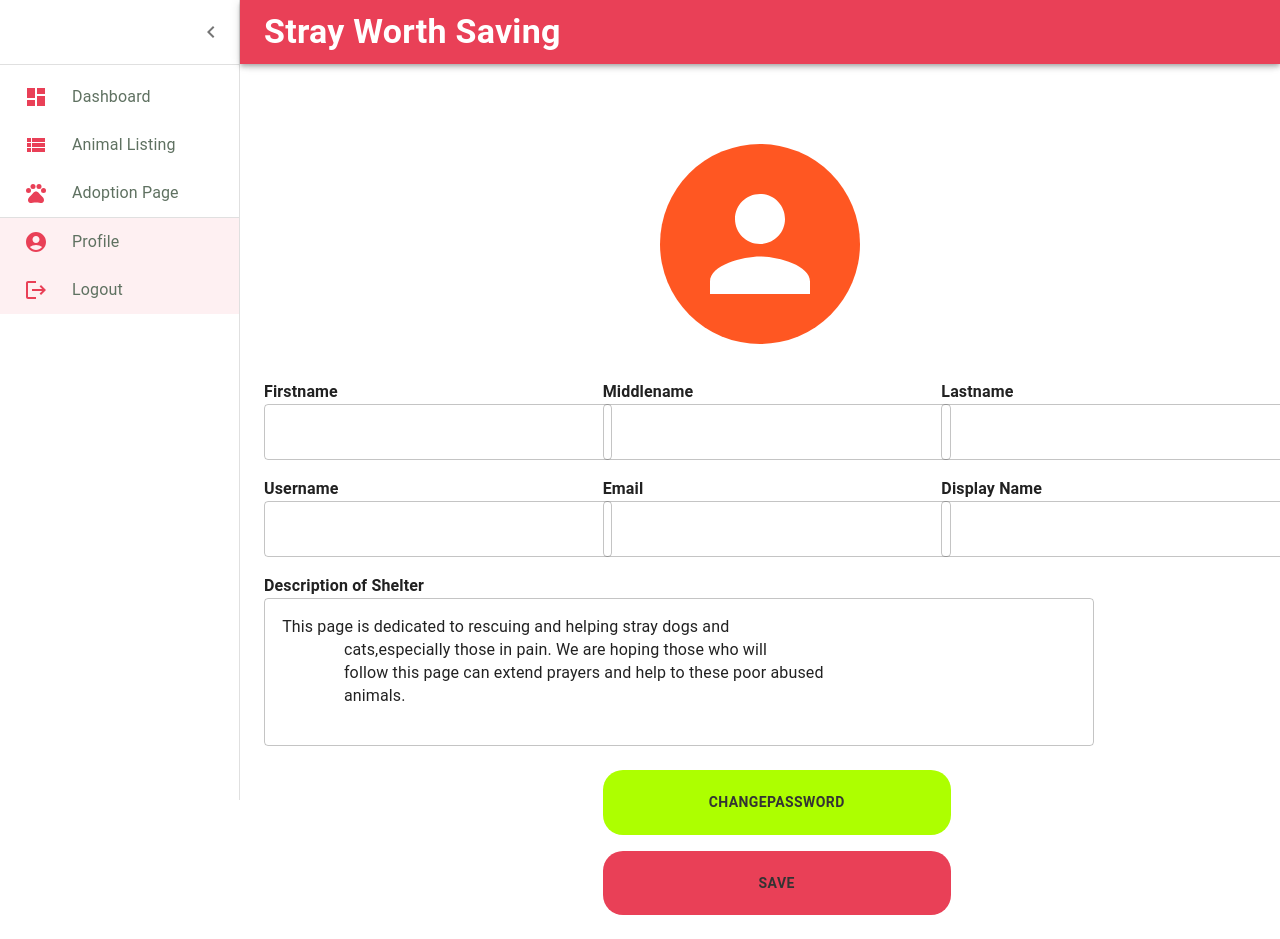
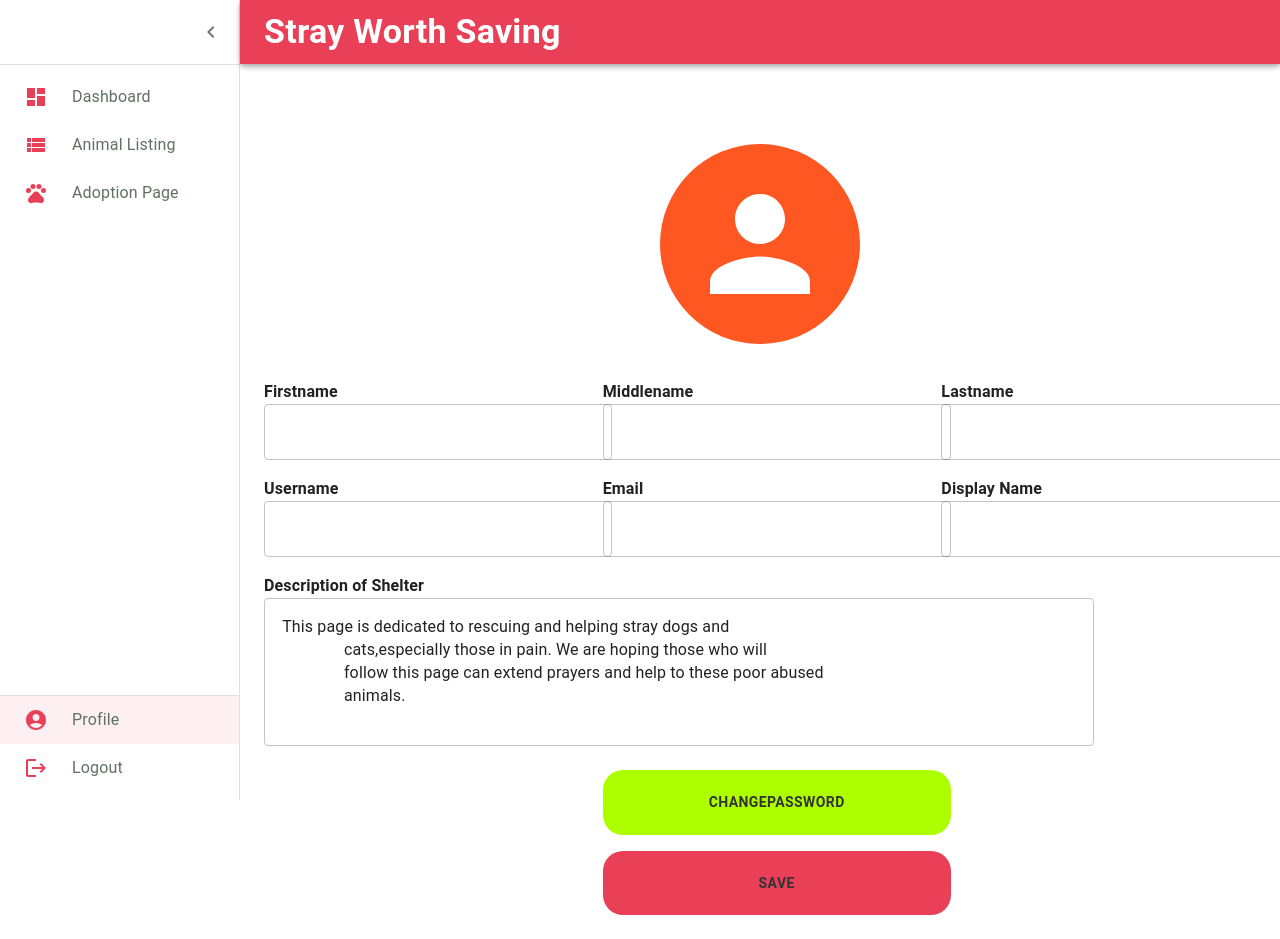
Before and after one commit to DropitupQwerty/reskyut-web-react, a React (Create React App) app: page /profile in a window 1280 px wide. Built offline with nearby package versions, Linux system fonts and the light colour scheme.

Commit message:
testing my github profile (not recording)

```diff
--- a/src/App.js
+++ b/src/App.js
@@ -18,11 +18,10 @@
       <Router>
         <Routes>
           <Route path="/" element={<SignIn />}></Route>
-          <Route path="/dashboard" element={<Dashboard />}></Route>
+          <Route path="/dashboard" element={<Dashboard />}></Route>s{' '}
           <Route path="/profile" element={<Profile />}></Route>
           <Route path="/animallisting" element={<AnimalListing />}></Route>
           <Route path="/adoptionpage" element={<AdopptionPage />}></Route>
-
           {/* Animal Listing */}
           <Route
             path="/animallisting/addanimal"
--- a/src/components/shelterAdminLayout.js
+++ b/src/components/shelterAdminLayout.js
@@ -226,6 +226,9 @@
             />
           </ListItem>
           {/* Adopption Page */}
+        </List>
+        <List>
+          {' '}
           <Divider />
           {/* Profile */}
           <ListItem
@@ -264,8 +267,7 @@
               flexGrow: '1',
             }}
             component={Link}
-            to="/profile "
-            selected={window.location.pathname.includes('/profile')}
+            to="/ "
           >
             <ListItemIcon
               sx={{
@@ -278,7 +280,6 @@
             </ListItemIcon>
             <ListItemText primary="Logout  " sx={{ opacity: open ? 1 : 0 }} />
           </ListItem>
-
           {/* Logout */}
         </List>
       </Drawer>
```
